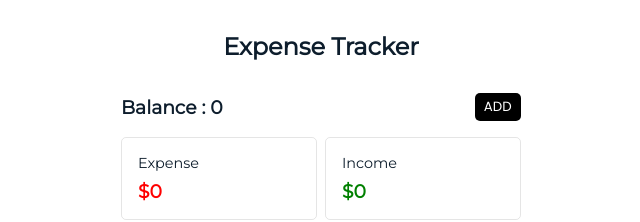
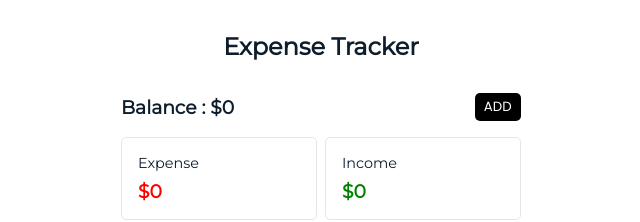
Before and after one commit to Sinac0de/Expense-Tracker-App, a React (Create React App) app: page / in a window 1280 px wide. Shown: the top 222 px of the page, without its empty margins (319-959 px from the left). Built offline with nearby package versions, Linux system fonts and the light colour scheme.

Commit message:
Fix cancel btn style

```diff
--- a/src/Components/OverviewComponent.js
+++ b/src/Components/OverviewComponent.js
@@ -7,9 +7,9 @@ const OverviewComponent = ({ income, expense, addTransaction }) => {
   return (
     <>
       <div className="topSection">
-        <h3>Balance : {income - expense} </h3>
+        <h3>Balance : ${income - expense} </h3>
         <button
-          className={isShow && "cancelBtn"}
+          className={isShow ? "cancelBtn" : null}
           onClick={() => setIsShow((prevState) => !prevState)}
         >
           {isShow ? "CANCEL" : "ADD"}
```
